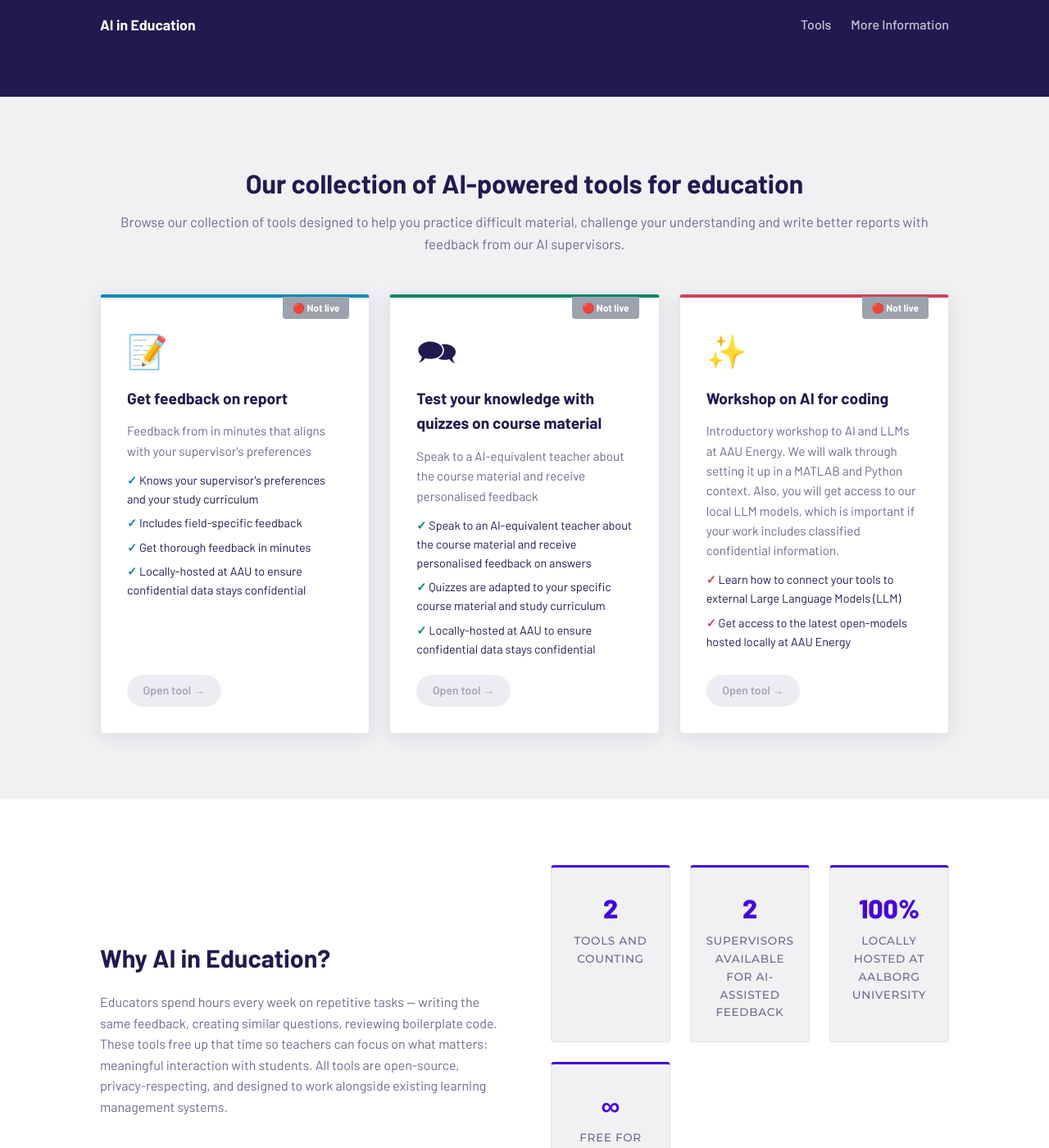
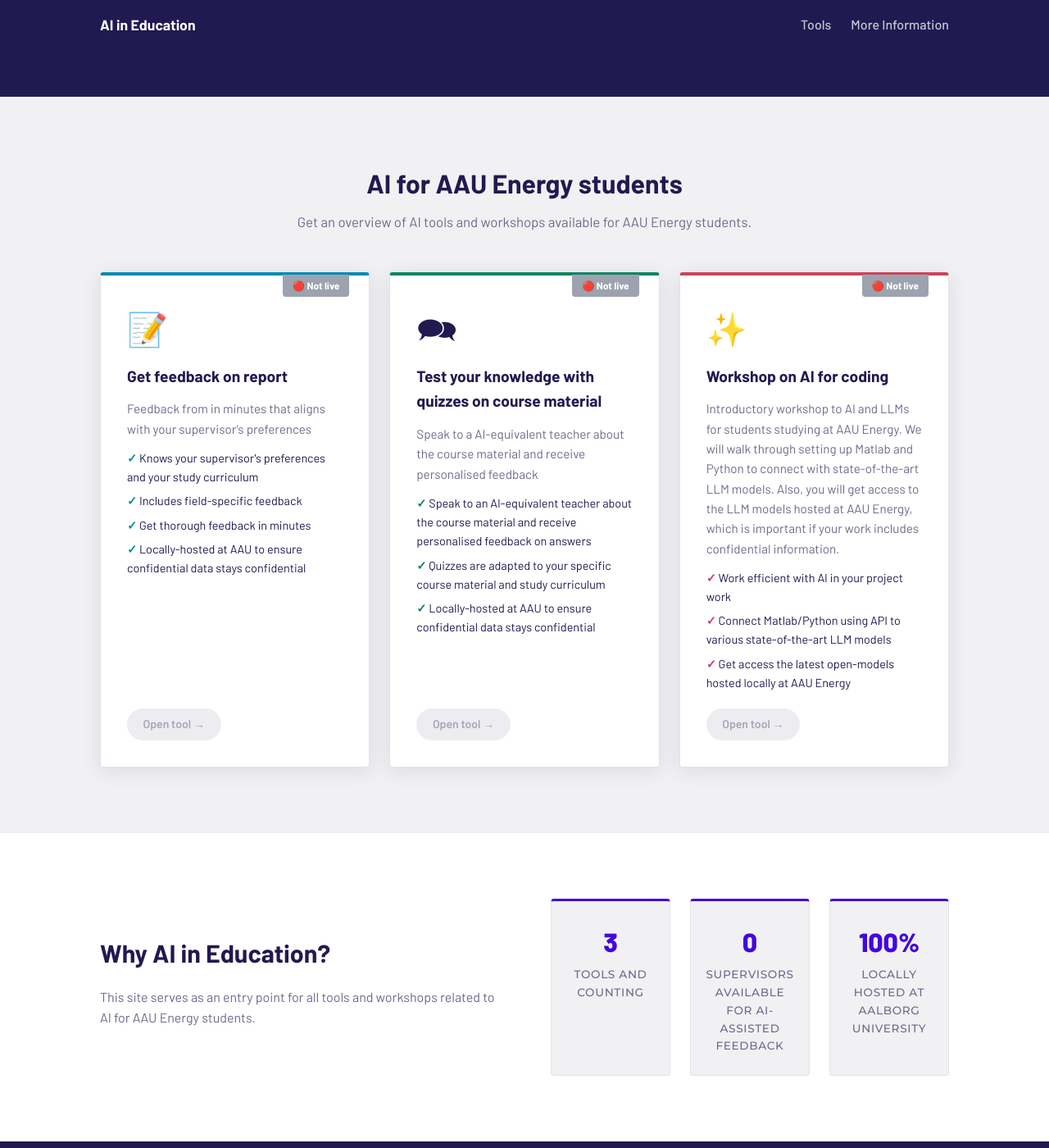
Before and after one commit to aau-ai-in-edu/website, a Jekyll site: the page built from index.html, in a window 1280 px wide and 1400 px high, scrolled down 271 px. Shown: the whole window at 82% size. Built offline with Jekyll 4.4.1, drawn with Linux system fonts in a browser that asks for light colours; some of the changed text lies outside the part shown.

Commit message:
Update site copy and workshop descriptions

```diff
--- a/_config.yml
+++ b/_config.yml
@@ -6,32 +6,26 @@ github_url: https://github.com/jakobhaervig/ai-in-edu
 
 # Site copy
 hero:
-  badge: "Free access for AAU Energy students · Locally hosted at Aalborg University"
+  badge: "Free access for AAU Energy students · AI tools hosted locally at Aalborg University"
   headline: "AI in *Education* at AAU Energy"
   lead:
 
 tools_section:
-  headline: Our collection of AI-powered tools for education
+  headline: AI for AAU Energy students
   lead: >
-    Browse our collection of tools designed to help you practice difficult material, challenge your understanding and write better reports with feedback from our AI supervisors.
+    Get an overview of AI tools and workshops available for AAU Energy students.
 
 about:
   headline: Why AI in Education?
   body: >
-    Educators spend hours every week on repetitive tasks — writing the same feedback,
-    creating similar questions, reviewing boilerplate code. These tools free up that time
-    so teachers can focus on what matters: meaningful interaction with students.
-    All tools are open-source, privacy-respecting, and designed to work alongside
-    existing learning management systems.
+    This site serves as an entry point for all tools and workshops related to AI for AAU Energy students.
   stats:
-    - number: "2"
+    - number: "3"
       label: Tools and counting
-    - number: "2"
+    - number: "0"
       label: Supervisors available for AI-assisted feedback
     - number: "100%"
       label: Locally hosted at Aalborg University
-    - number: "∞"
-      label: Free for AAU Energy students
 cta:
   headline: Got an idea for a new tool?
   body: Get in touch and suggest your idea. We're always looking for new tools to add to our collection.
```
Also changed, not shown: _tools/ai-usage-in-energy-engineering.md (+4 -3 lines).
